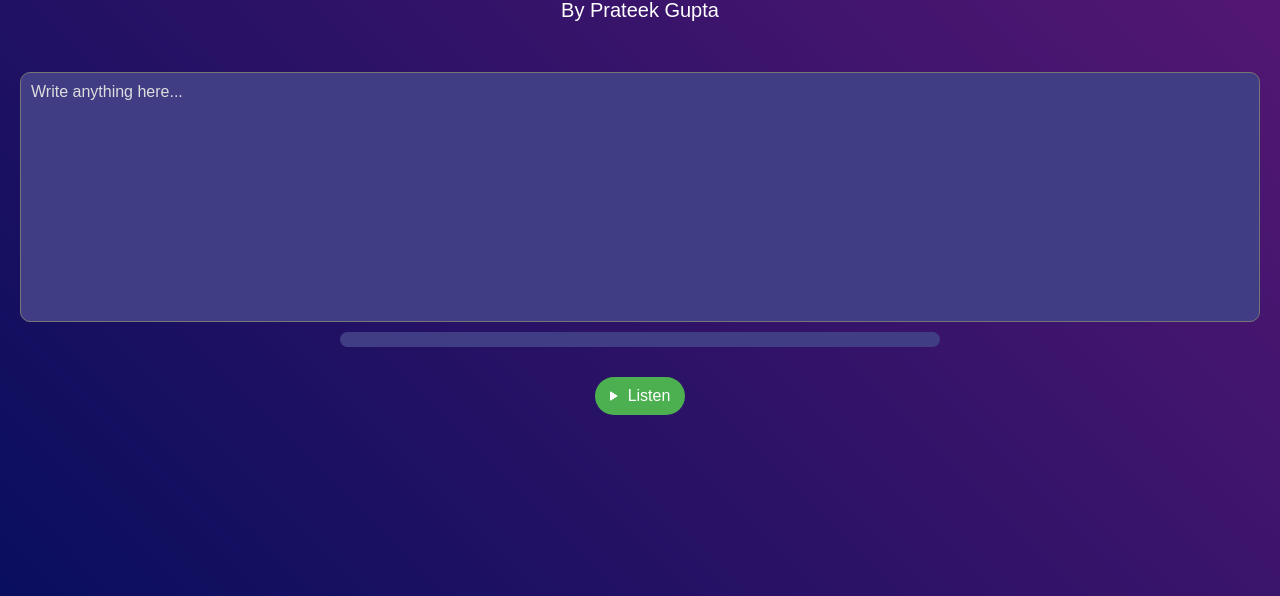
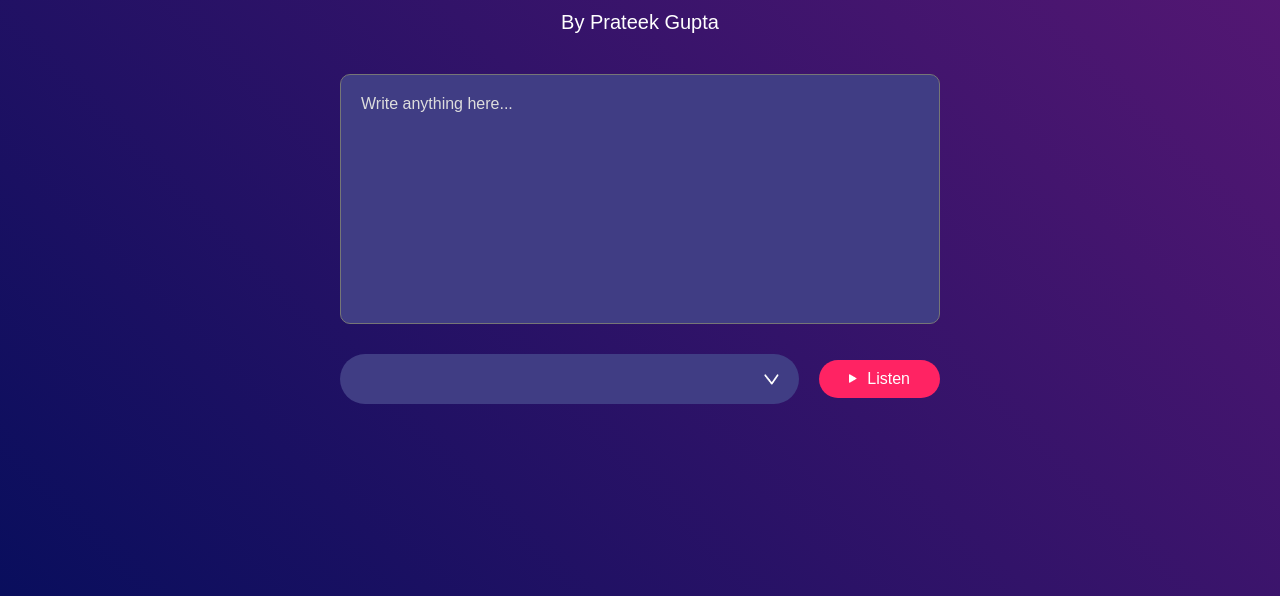
Before and after one commit to guptaprateek112/Text-To-Speech-Converter, a plain HTML site: page index.html in a window 1280 px wide. Shown: the part 204-800 px from the top of the page. Drawn offline with Linux system fonts and the light colour scheme.

Commit message:
index.html

```diff
--- a/index.html
+++ b/index.html
@@ -5,70 +5,7 @@
     <meta name="viewport" content="width=device-width, initial-scale=1.0" />
     <title>Text to Voice Converter</title>
     <link rel="stylesheet" href="style.css" />
-    <style>
-      body {
-        font-family: 'YourPreferredFont', sans-serif; /* Add your preferred font */
-        margin: 0;
-        padding: 0;
-        box-sizing: border-box;
-      }
-
-      .hero {
-        text-align: center;
-        padding: 20px;
-      }
-
-      h1 {
-        font-size: 2em;
-      }
-
-      p {
-        font-size: 1em;
-        margin-bottom: 20px;
-      }
-
-      textarea {
-        width: 100%;
-        box-sizing: border-box;
-        padding: 10px;
-        margin: 10px 0;
-      }
-
-      .line {
-        display: flex;
-        flex-direction: column;
-        align-items: center;
-      }
-
-      select {
-        width: 100%;
-        margin-bottom: 10px;
-      }
-
-      button {
-        background-color: #4caf50;
-        color: #fff;
-        padding: 10px 15px;
-        border: none;
-        cursor: pointer;
-      }
-
-      /* Media query for screens smaller than 600px */
-
-      @media only screen and (max-width: 600px) {
-        h1 {
-          font-size: 1.5em;
-        }
-
-        p {
-          font-size: 0.8em;
-        }
-
-        button {
-          padding: 8px 12px;
-        }
-      }
-    </style>
+    <link rel="icon" href="/images/speech-to-text-1024x683.jpg">
   </head>
   <body>
     <div class="hero">
```
